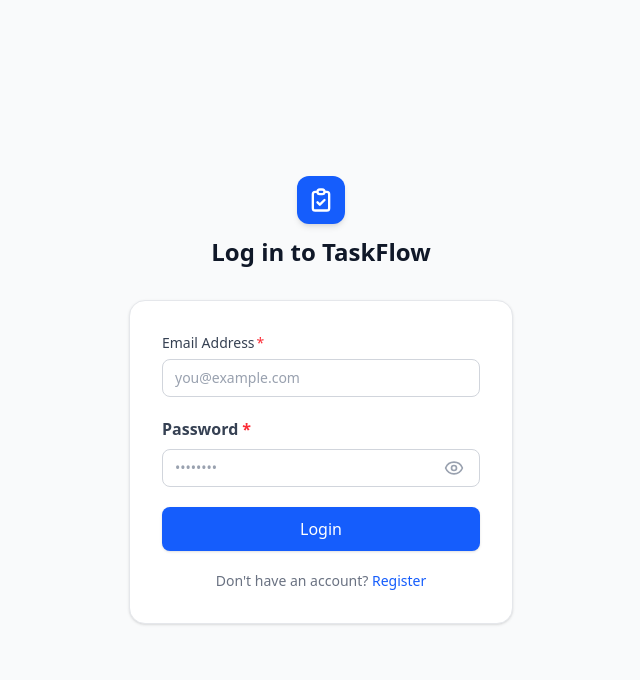
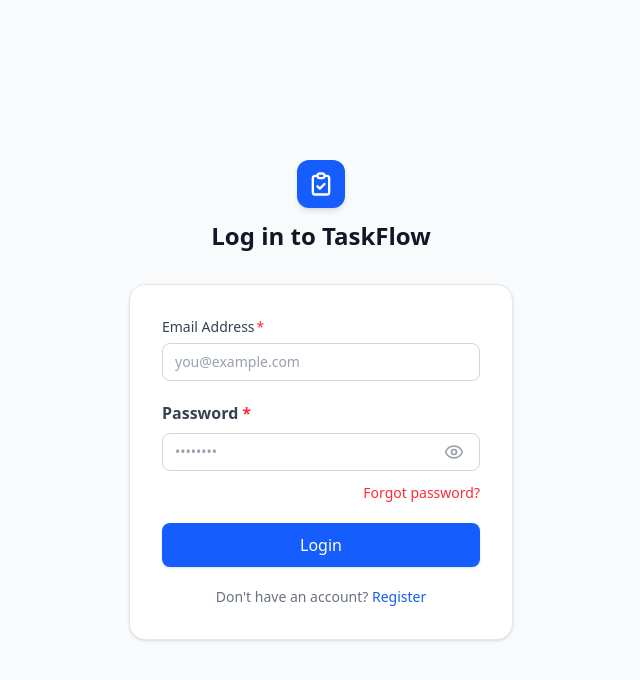
Before and after one commit to sudeepa99/task_management_application, a Next.js app in the folder Frontend/task-management/: page /login in a window 1280 px wide. Shown: the top 680 px of the page, without its empty margins (319-959 px from the left). Built offline with nearby package versions, Linux system fonts and the light colour scheme; no server answers.

Commit message:
removed default browser validations from the login,register forms.. and ui finalized

```diff
--- a/Frontend/task-management/src/app/(auth)/login/page.jsx
+++ b/Frontend/task-management/src/app/(auth)/login/page.jsx
@@ -75,7 +75,7 @@ export default function LoginPage() {
         </div>
 
         <div className="bg-white rounded-2xl shadow-sm border border-gray-200 p-8">
-          <form onSubmit={handleSubmit} className="space-y-5">
+          <form onSubmit={handleSubmit} className="space-y-5" noValidate>
             <Input
               label="Email Address"
               name="email"
@@ -138,6 +138,14 @@ export default function LoginPage() {
                 </p>
               )}
             </div>
+            <div className="flex justify-end -mt-2">
+              <button
+                type="button"
+                className="text-sm text-red-500 hover:text-red-700 font-medium hover:underline underline-offset-2 transition-colors"
+              >
+                Forgot password?
+              </button>
+            </div>
             <Button
               type="submit"
               loading={loading}
--- a/Frontend/task-management/src/app/(auth)/register/page.jsx
+++ b/Frontend/task-management/src/app/(auth)/register/page.jsx
@@ -89,7 +89,7 @@ export default function RegisterPage() {
         </div>
 
         <div className="bg-white rounded-2xl shadow-sm border border-gray-200 p-8">
-          <form onSubmit={handleSubmit} className="space-y-4">
+          <form onSubmit={handleSubmit} className="space-y-4" noValidate>
             <Input
               label="Full Name"
               name="name"
```
